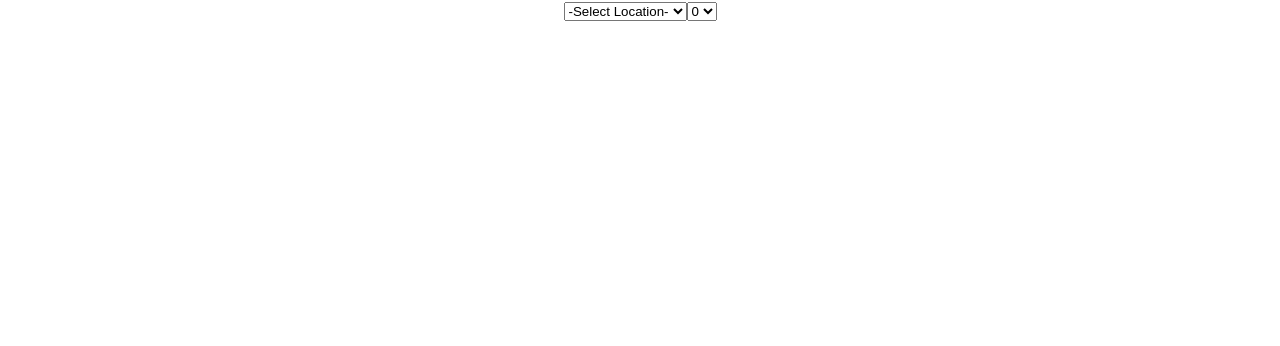
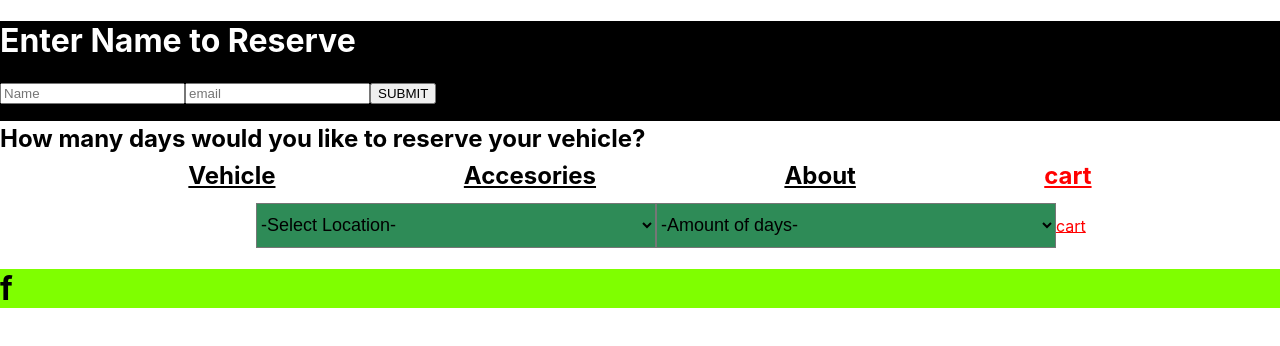
Before and after one commit to Briandepalmas/DepalmaRental, a React (Create React App) app: page /cart in a window 1280 px wide. Shown: the top 346 px of the page. Built offline with nearby package versions, Linux system fonts and the light colour scheme.

Commit message:
test pictures

```diff
--- a/package.json
+++ b/package.json
@@ -9,6 +9,7 @@
     "axios": "^0.19.2",
     "react": "^16.13.1",
     "react-dom": "^16.13.1",
+    "react-router-dom": "^5.2.0",
     "react-scripts": "3.4.1"
   },
   "scripts": {
@@ -17,6 +18,7 @@
     "test": "react-scripts test",
     "eject": "react-scripts eject"
   },
+  "proxy": "http://localhost:8080",
   "eslintConfig": {
     "extends": "react-app"
   },
--- a/src/App.css
+++ b/src/App.css
@@ -1,38 +1,45 @@
-.App {
-  text-align: center;
+#location{
+  margin-left: 20%;
+  margin-top: 30px;
+  font-size: 18px;
+  height:45px;
+  width:400px;
+  background-color: seagreen;
 }
+#days{
+  font-size: 18px;
+  height:45px;
+  width:400px;
+  background-color: seagreen;
+}
+#input{
+  height:100px;
+  background-color: black;
+}
+#cart{
+  color:red;
+}
+#test{
+  background-color: chartreuse;
+}
+#data{
+  background-color: chartreuse;
+}
+#name{
+  color:white;
+}
+.nav{
+  display: flex;
+  justify-content: space-evenly;
+  margin-top: 20px;
 
-.App-logo {
-  height: 40vmin;
-  pointer-events: none;
+
 }
-
-@media (prefers-reduced-motion: no-preference) {
-  .App-logo {
-    animation: App-logo-spin infinite 20s linear;
-  }
+a{
+  color: inherit;
 }
-
-.App-header {
-  background-color: #282c34;
-  min-height: 100vh;
-  display: flex;
-  flex-direction: column;
-  align-items: center;
-  justify-content: center;
-  font-size: calc(10px + 2vmin);
-  color: white;
+.jeeps{
+display: flex;
+justify-content: space-evenly;
+margin-top: 100px;
 }
-
-.App-link {
-  color: #61dafb;
-}
-
-@keyframes App-logo-spin {
-  from {
-    transform: rotate(0deg);
-  }
-  to {
-    transform: rotate(360deg);
-  }
-}
--- a/src/App.js
+++ b/src/App.js
@@ -1,14 +1,34 @@
 import React from 'react';
-
+import {Route,Switch, Link , BrowserRouter as Router} from 'react-router-dom';
 import Pickup from './components/Pickup'
+import Jeep from './components/Jeep'
+// import Data from './components/Data'
 import './App.css';
 
 function App() {
 
   return (
-    <div className="App">
-     <Pickup/>
-    </div>
+    <React.Fragment>
+
+    <Router>
+      <div className="App">
+        <Pickup/>
+        <nav className="nav">
+          <h1><Link to="/jeep">Vehicle</Link></h1>
+          <h1><Link to="/Category">Accesories</Link></h1>
+          <h1><Link to="/Product">About</Link></h1>
+          <h1><Link id="cart" to="/cart">cart</Link></h1>
+        </nav>
+
+        <Switch>
+          <Route exact path="/jeep" component={Jeep} />
+          {/* <Route exact path="/Category" component={Category} />
+          <Route exact path="/Product" component={Products} />
+          <Route exact path="/Login" component={Login} /> */}
+        </Switch>
+      </div>
+    </Router>
+    </React.Fragment>
   );
 }
 
--- /dev/null
+++ b/src/components/Cart.js
@@ -0,0 +1,15 @@
+import React, { Component } from 'react'
+
+export default class Cart extends Component {
+
+
+
+    render() {
+        // console.log(this.props.email)
+        return (
+            <div>
+               <h1 id="test">f</h1>
+            </div>
+        )
+    }
+}
--- /dev/null
+++ b/src/components/Data.js
@@ -0,0 +1,13 @@
+import React, { Component } from 'react'
+
+export default class Data extends Component {
+
+    render() {
+        console.log(this.props.info)
+        return (
+            <div >
+                <h1 id="data">{this.props.info}</h1>
+            </div>
+        )
+    }
+}
--- a/src/components/Jeep.js
+++ b/src/components/Jeep.js
@@ -3,8 +3,11 @@ import React, { Component } from 'react'
 export default class Jeep extends Component {
     render() {
         return (
-            <div>
-
+            <div className="jeeps">
+             <img src="https://cnet2.cbsistatic.com/img/MH34bc-EK5oBEUKfcgqhaCerq10=/940x0/2019/09/26/25dfe142-99e1-494d-98a7-4c80b7abd663/2020-wrangler-promo.jpg" width="300" height="200" alt="jeep"/>
+             <img src="https://cnet2.cbsistatic.com/img/MH34bc-EK5oBEUKfcgqhaCerq10=/940x0/2019/09/26/25dfe142-99e1-494d-98a7-4c80b7abd663/2020-wrangler-promo.jpg" width="300" height="200" alt="jeep"/>
+             <img src="https://cnet2.cbsistatic.com/img/MH34bc-EK5oBEUKfcgqhaCerq10=/940x0/2019/09/26/25dfe142-99e1-494d-98a7-4c80b7abd663/2020-wrangler-promo.jpg" width="300" height="200" alt="jeep"/>
+             <img src="https://cnet2.cbsistatic.com/img/MH34bc-EK5oBEUKfcgqhaCerq10=/940x0/2019/09/26/25dfe142-99e1-494d-98a7-4c80b7abd663/2020-wrangler-promo.jpg" width="300" height="200" alt="jeep"/>
             </div>
         )
     }
--- a/src/components/Pickup.js
+++ b/src/components/Pickup.js
@@ -1,23 +1,72 @@
 import React, { Component } from 'react'
+import {Route,Switch, Link , BrowserRouter as Router} from 'react-router-dom';
+import Cart from './Cart'
+// import Location from './Location'
+//  import Data from './Data'
 
 export default class Pickup extends Component {
+
+state={
+    location:'',
+    days:0,
+    firstName:'',
+    email:''
+}
+
+add=()=> {
+   console.log("in addd")
+   const addEmployee = {
+                method: 'POST',
+                headers: { 'Content-Type': 'application/json' },
+                body: JSON.stringify({
+                firstName:this.state.firstName,
+                email:this.state.email })
+        }
+       fetch('/brian_api/v1/employees',addEmployee)
+
+}
+
+
+
+
+onChange = (event) => (this.setState({[event.target.name]: event.target.value }));
     render() {
+
         return (
-            <div>
 
-                <select>
+
+            <div id="input">
+                <h1 id="name">Enter Name to Reserve</h1>
+              <input className="item-input" type="text" name="firstName" placeholder="Name"
+                value={this.state.firstName} onChange={this.onChange}/>
+
+                <input className="price-input"
+                type="text" name="email" placeholder="email"
+                value={this.state.email} onChange={this.onChange}/>
+               <button className="add-button" onClick={this.add}>SUBMIT</button>
+               <h2>How many days would you like to reserve your vehicle?</h2>
+                <select id="location" name="location" onChange={this.onChange}>
                     <option>-Select Location-</option>
                     <option value="NY">New York</option>
                     <option value="TX">Dallas</option>
                 </select>
-                <select>
-                    <option>0</option>
+                <select id="days" name="days" onChange={this.onChange}>
+                    <option>-Amount of days-</option>
                     <option value="1">1</option>
                     <option value="2">2</option>
                     <option value="3">3</option>
                     <option value="4">4</option>
                     <option value="5">5</option>
                 </select>
+
+                <Router>
+                    <Link id="cart" to="/cart">cart</Link>
+                    <Switch>
+                        <Route exact path="/cart" component={Cart}/>
+                    </Switch>
+                </Router>
+                {/* <Location/> */}
+                {/* <Data info={this.state.days}/> */}
             </div>
         )
     }
```
Also changed, not shown: src/components/Location.js (+4 -4 lines), src/logo.svg (deleted), 1 other file (tests, documents, lock files or other folders).
